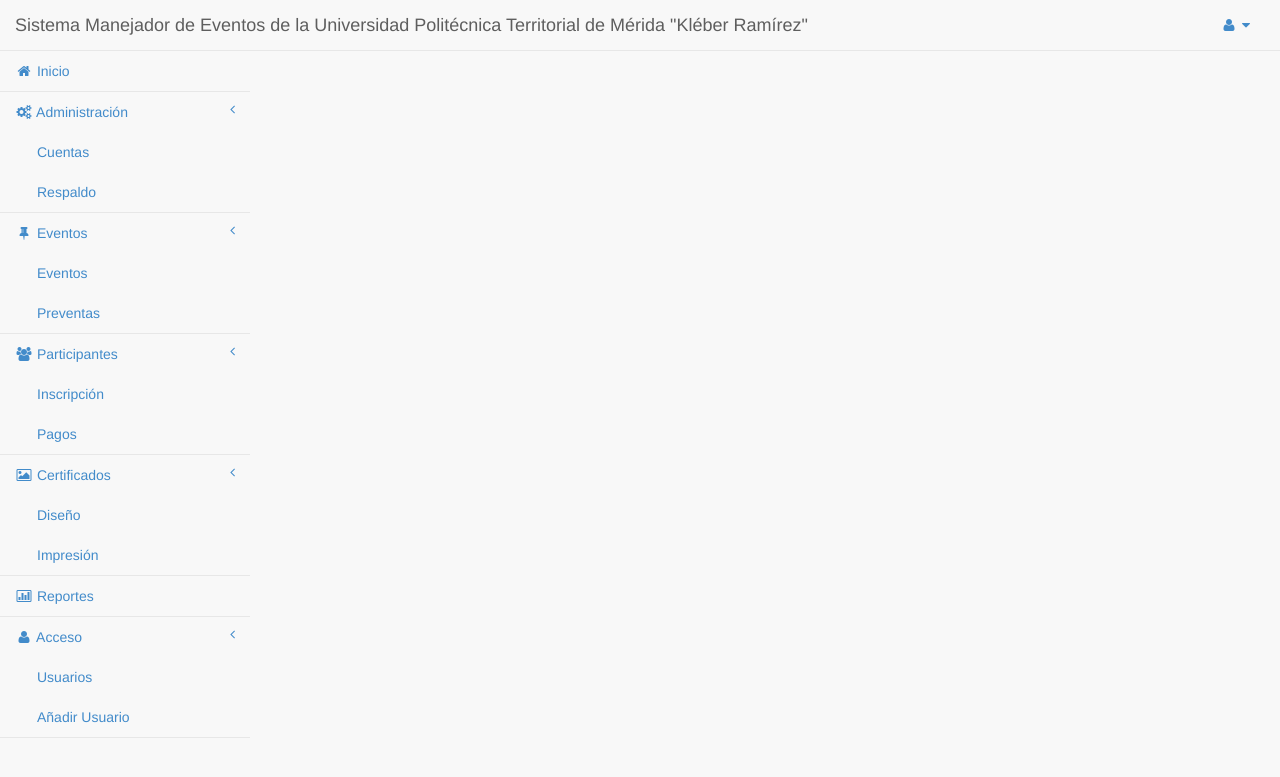
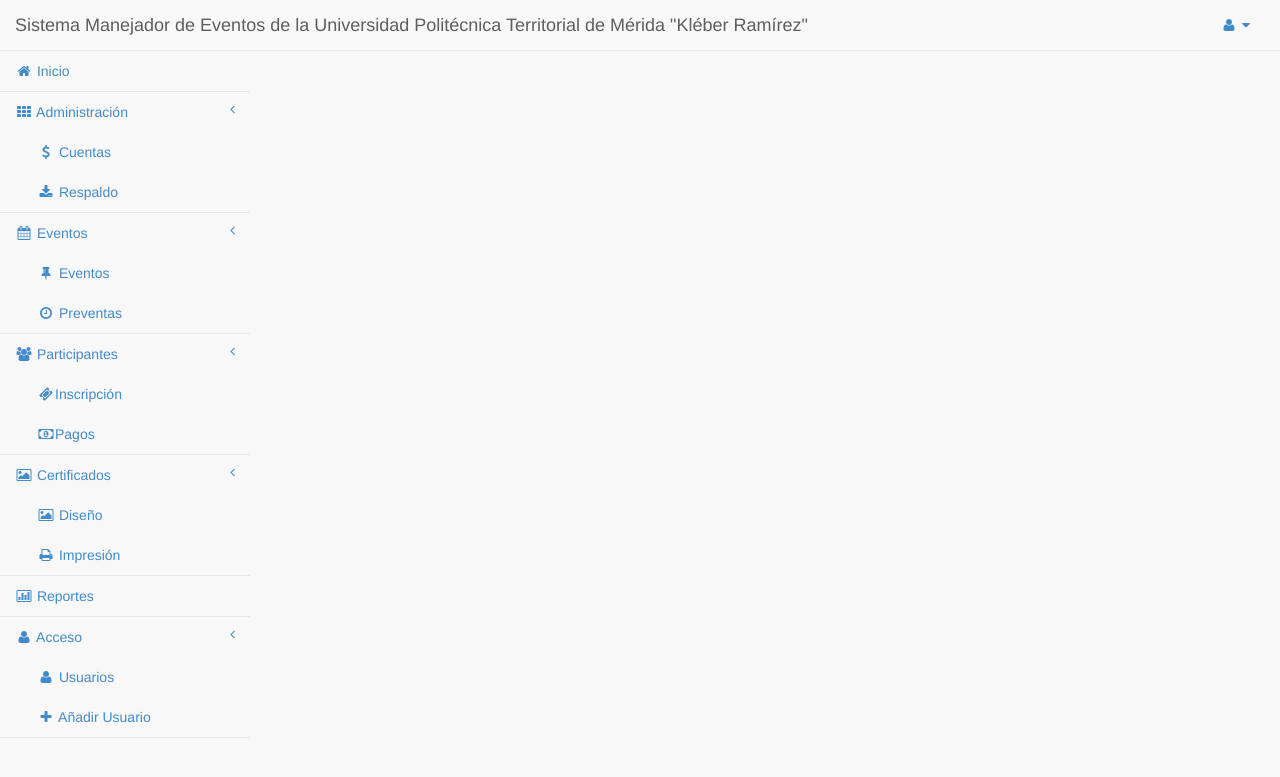
Before and after one commit to TLIPEA/ems_uptm, a CodeIgniter app: template application/views/backend/base/header.php in a window 1280 px wide. Shown: the top 777 px of the page. Run offline with CodeIgniter, Linux system fonts and the light colour scheme; the template is opened without the code that fills it, so the values that code supplies are empty.

Commit message:
Modificando el menu de la interfaz

```diff
--- a/application/views/backend/base/header.php
+++ b/application/views/backend/base/header.php
@@ -66,25 +66,25 @@
 								<a href="<?=site_url('backend/index')?>"><i class="fa fa-home fa-fw"></i> Inicio</a>
 							</li>
 							<li>
-								<a href="<?=site_url('job/index')?>"><i class="fa fa-cogs fa-fw"></i> Administración<span class="fa arrow"></span></a>
+								<a href="<?=site_url('job/index')?>"><i class="fa fa-th fa-fw"></i> Administración<span class="fa arrow"></span></a>
 								<ul class="nav nav-second-level">
 									<li>
-										<a href="<?=site_url('job/index')?>">Cuentas</a>
+										<a href="<?=site_url('job/index')?>"><i class="fa fa-dollar fa-fw"></i> Cuentas</a>
 									</li>
 									<li>
-										<a href="<?=site_url('job/new_job')?>">Respaldo</a>
+										<a href="<?=site_url('job/new_job')?>"><i class="fa fa-download fa-fw"></i> Respaldo</a>
 									</li>
 								</ul>
 								<!-- /.nav-second-level -->
 							</li>
 							<li>
-								<a href="<?=site_url('job/index')?>"><i class="fa fa-thumb-tack fa-fw"></i> Eventos<span class="fa arrow"></span></a>
+								<a href="<?=site_url('job/index')?>"><i class="fa fa-calendar fa-fw"></i> Eventos<span class="fa arrow"></span></a>
 								<ul class="nav nav-second-level">
 									<li>
-										<a href="<?=site_url('job/index')?>">Eventos</a>
+										<a href="<?=site_url('job/index')?>"><i class="fa fa-thumb-tack fa-fw"></i> Eventos</a>
 									</li>
 									<li>
-										<a href="<?=site_url('job/new_job')?>">Preventas</a>
+										<a href="<?=site_url('job/new_job')?>"><i class="fa fa-clock-o fa-fw"></i> Preventas</a>
 									</li>
 								</ul>
 								<!-- /.nav-second-level -->
@@ -93,10 +93,10 @@
 								<a href="#"><i class="fa fa-users fa-fw"></i> Participantes<span class="fa arrow"></span></a>
 								<ul class="nav nav-second-level">
 									<li>
-										<a href="<?=site_url('blog/index')?>">Inscripción</a>
+										<a href="<?=site_url('blog/index')?>"><i class="fa fa-ticket fa-fw"></i>Inscripción</a>
 									</li>
 									<li>
-										<a href="<?=site_url('blog/new_entry')?>">Pagos</a>
+										<a href="<?=site_url('blog/new_entry')?>"><i class="fa fa-money fa-fw"></i>Pagos</a>
 									</li>
 								</ul>
 								<!-- /.nav-second-level -->
@@ -105,10 +105,10 @@
 								<a href="#"><i class="fa fa-picture-o fa-fw"></i> Certificados<span class="fa arrow"></span></a>
 								<ul class="nav nav-second-level">
 									<li>
-										<a href="<?=site_url('team/index')?>">Diseño</a>
+										<a href="<?=site_url('team/index')?>"><i class="fa fa-picture-o fa-fw"></i> Diseño</a>
 									</li>
 									<li>
-										<a href="<?=site_url('team/new_worker')?>">Impresión</a>
+										<a href="<?=site_url('team/new_worker')?>"><i class="fa fa-print fa-fw"></i> Impresión</a>
 									</li>
 								</ul>
 								<!-- /.nav-second-level -->
@@ -120,10 +120,10 @@
 								<a href="#"><i class="fa fa-user fa-fw"></i> Acceso<span class="fa arrow"></span></a>
 								<ul class="nav nav-second-level">
 									<li>
-										<a href="<?=site_url('user/index')?>">Usuarios</a>
+										<a href="<?=site_url('user/index')?>"><i class="fa fa-user fa-fw"></i> Usuarios</a>
 									</li>
 									<li>
-										<a href="<?=site_url('user/new_user')?>">Añadir Usuario</a>
+										<a href="<?=site_url('user/new_user')?>"><i class="fa fa-plus fa-fw"></i> Añadir Usuario</a>
 									</li>
 								</ul>
 							</li>
```
